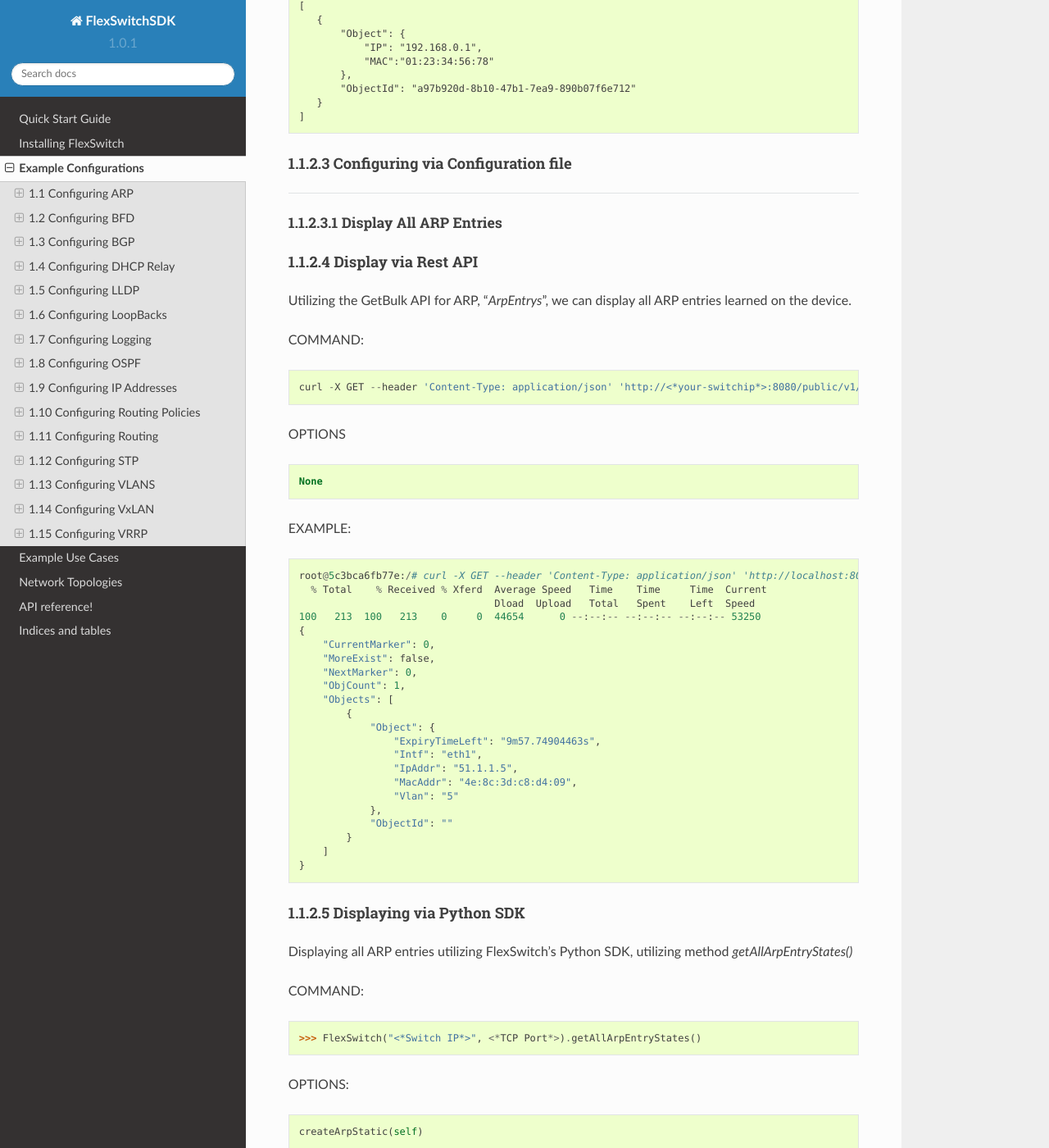
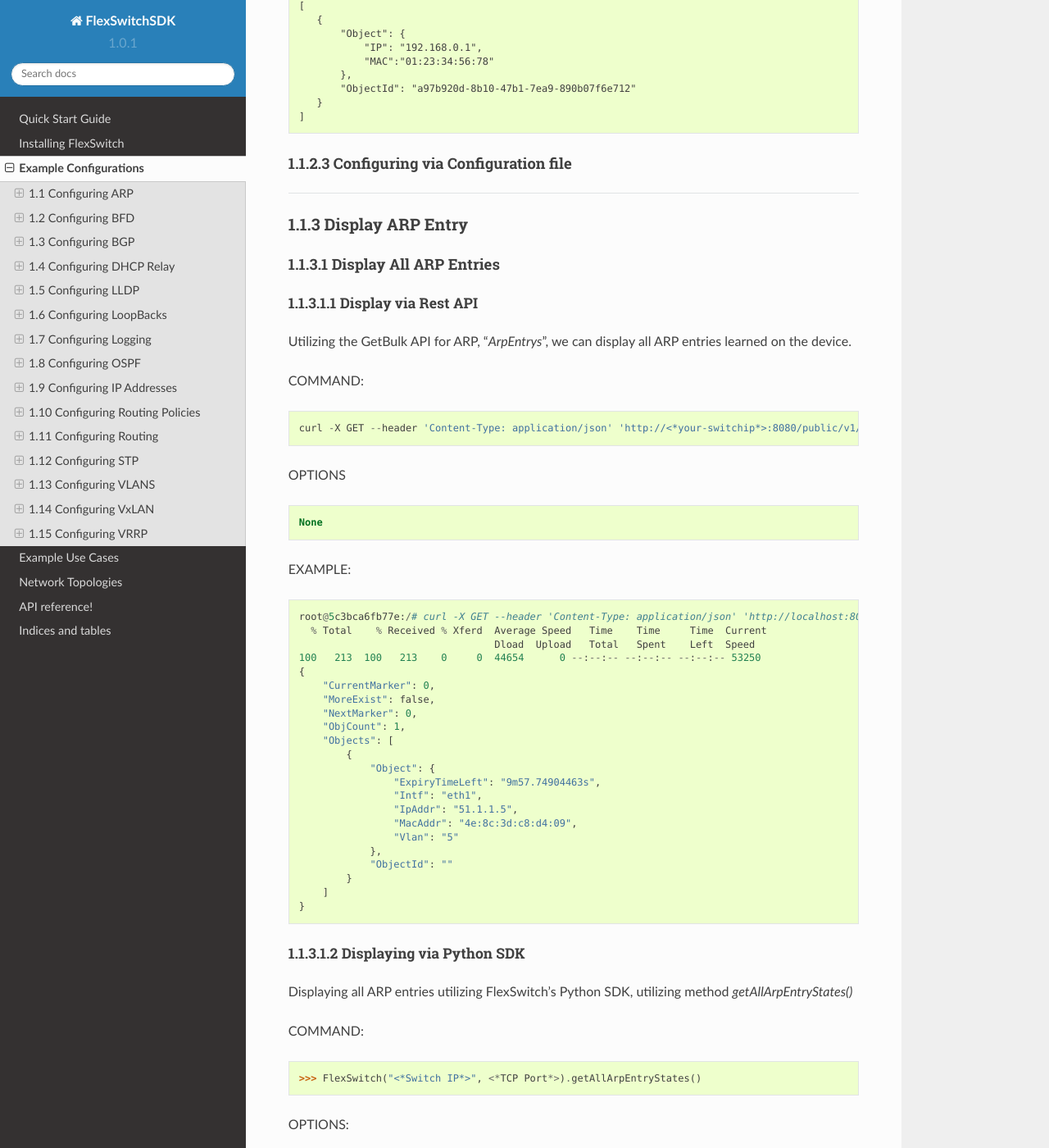
Before and after one commit to yorktips/flexSdk, a Sphinx documentation site: the page built from gendoc/source/example.rst, in a window 1280 px wide and 1400 px high, scrolled down 5121 px. Shown: the whole window at 82% size. Built offline with Sphinx 7.4.7 and the Read the Docs theme 2.0.0, drawn with Linux system fonts in a browser that asks for light colours; formulas are drawn with MathJax 3; some of the changed text lies outside the part shown.

Commit message:
Updated ARP and BFD configuration examples:

```diff
--- a/gendoc/source/example.rst
+++ b/gendoc/source/example.rst
@@ -292,12 +292,14 @@
 
 ----------------------
 
+Display ARP Entry
+^^^^^^^^^^^^^^^^^
 
 Display All ARP Entries
-***********************
+"""""""""""""""""""""""
 
 Display via Rest API
-"""""""""""""""""""""
+********************
 
 Utilizing the GetBulk API for ARP, "*ArpEntrys*", we can display all ARP entries learned on the device.
 
@@ -341,7 +343,7 @@
 
 
 Displaying via Python SDK
-"""""""""""""""""""""""""
+*************************
 
 Displaying all ARP entries utilizing FlexSwitch's Python SDK, utilizing method *getAllArpEntryStates()*
 
@@ -422,10 +424,10 @@
 -----------------------
 
 Display a specific ARP entry
-****************************
+""""""""""""""""""""""""""""
 
 Display via Rest API
-"""""""""""""""""""""
+********************
 
 You can return the value of an object based on any of the variables within that object.  For example you can query an ARP entry on any of the follownig parameters:
 
@@ -467,7 +469,7 @@
 
 
 Displaying via Python SDK
-"""""""""""""""""""""""""
+*************************
 
 Displaying all ARP entries utilizing FlexSwitch's Python SDK, utilizing method *getAllArpEntryStates()*
 
```
